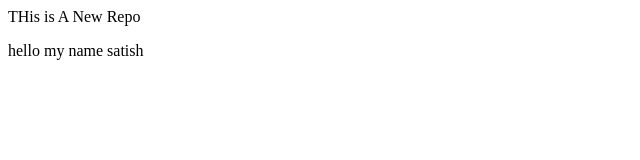
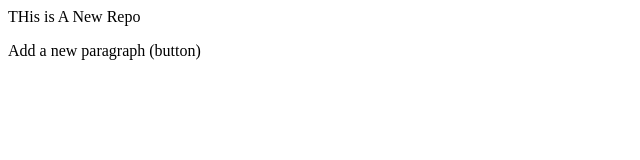
Before and after one commit to code-with-satish/LocalRepo, a plain HTML site: page index.html in a window 1280 px wide. Shown: the full height of the page, 0-640 px from the left. Drawn offline with Linux system fonts and the light colour scheme.

```diff
--- a/index.html
+++ b/index.html
@@ -1,2 +1,2 @@
 <p>THis is A New Repo</p>
-<P>hello my name satish</P>
+<P>Add a new paragraph (button)</P>
```
